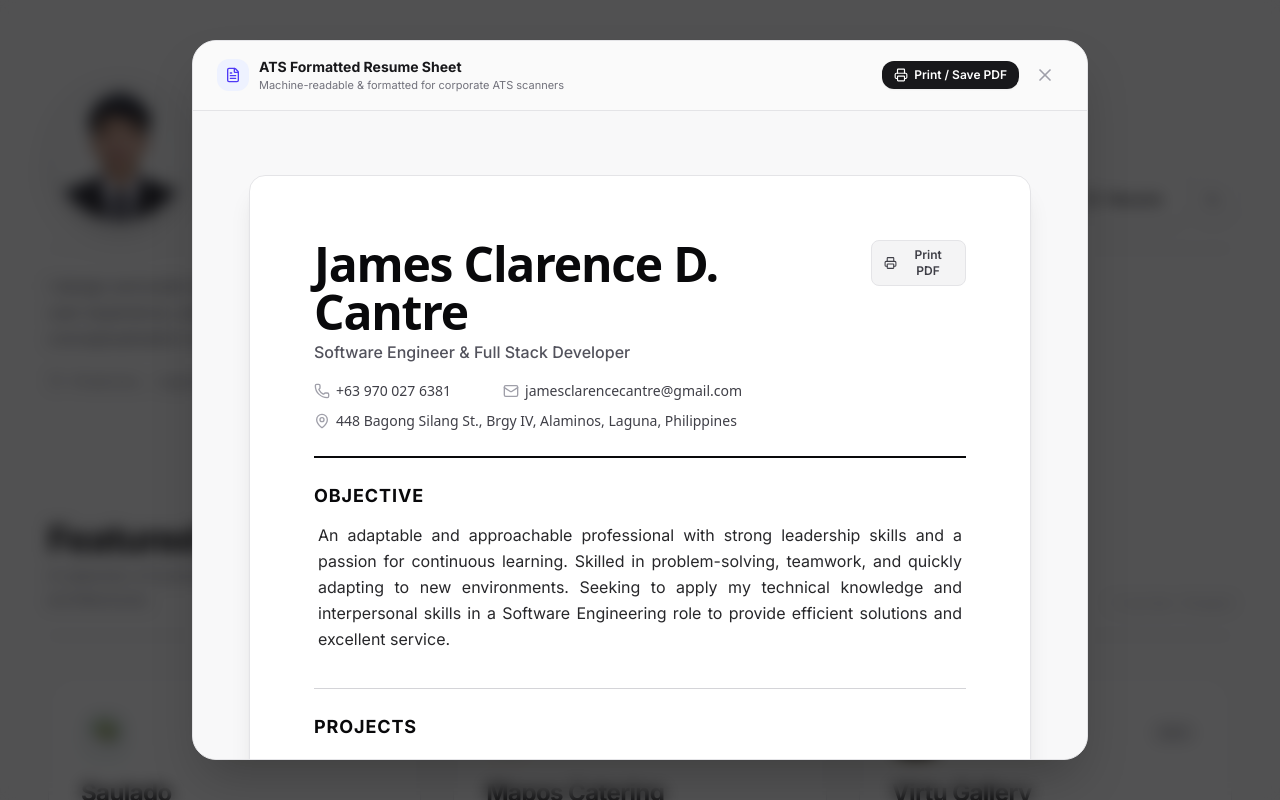
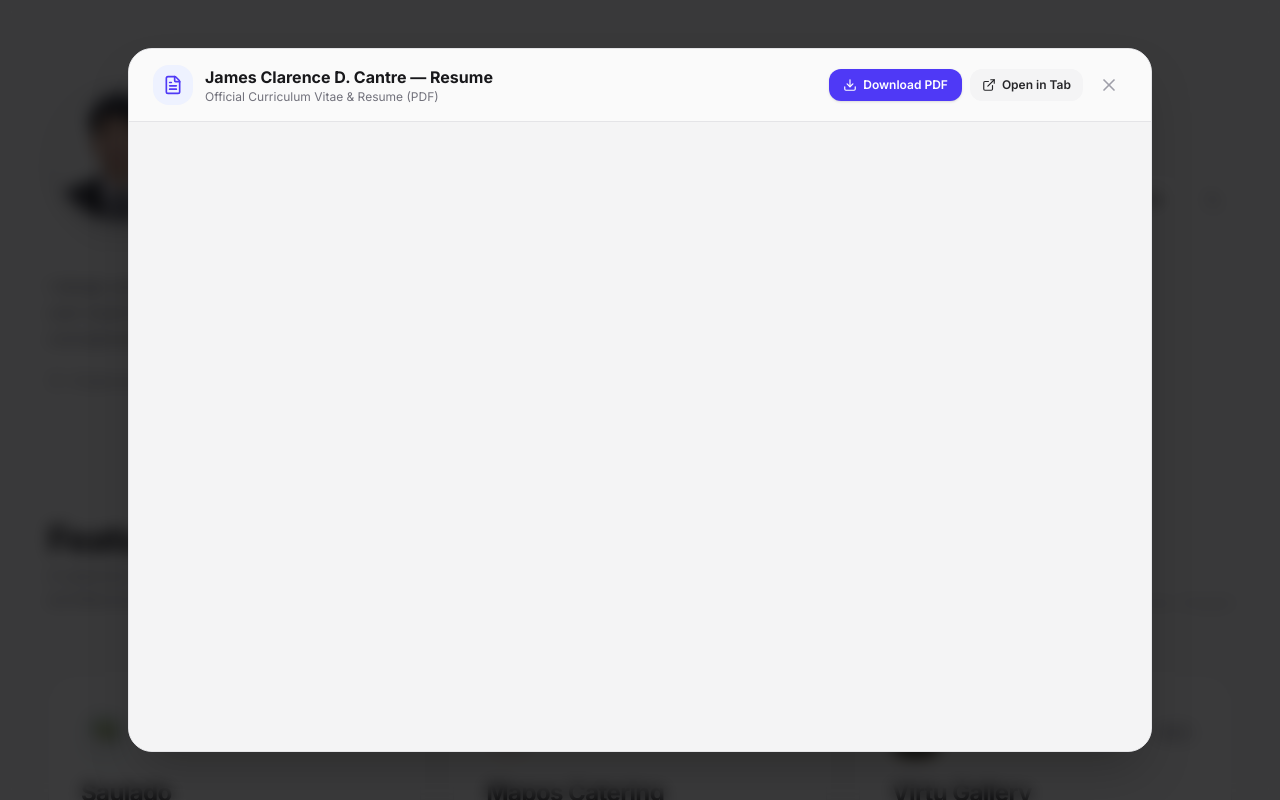
Before and after one commit to ertnac/portfolio, a React (Vite) app: page / in a window 1280 px wide. Both pictures are taken after a click on the button "Resume". Shown: the top 800 px of the page. Built offline with nearby package versions, Linux system fonts and the light colour scheme.

Commit message:
feat: replace code-based resume modal with official downloadable PDF viewer

```diff
--- a/src/components/ResumeModal.jsx
+++ b/src/components/ResumeModal.jsx
@@ -1,43 +1,62 @@
 import React from 'react';
-import { X, Printer, Copy, Check, Download, FileText } from 'lucide-react';
-import { AtsDocumentView } from './AtsDocumentView';
-import { resumeData } from '../data/resumeData';
+import { X, Download, ExternalLink, FileText } from 'lucide-react';
 
-export const ResumeModal = ({ isOpen, onClose, onCopy, copiedField }) => {
+export const ResumeModal = ({ isOpen, onClose }) => {
   if (!isOpen) return null;
 
   return (
-    <div className="fixed inset-0 z-50 flex items-center justify-center p-4 sm:p-6 bg-zinc-950/70 backdrop-blur-sm animate-in fade-in duration-200">
-      <div className="relative w-full max-w-4xl max-h-[90vh] bg-white dark:bg-zinc-900 rounded-3xl shadow-2xl border border-zinc-200 dark:border-zinc-800 flex flex-col overflow-hidden">
+    <div
+      className="fixed inset-0 z-50 flex items-center justify-center p-3 sm:p-6 bg-zinc-950/80 backdrop-blur-sm animate-in fade-in duration-200"
+      onClick={onClose}
+    >
+      <div
+        className="relative w-full max-w-5xl h-[88vh] bg-white dark:bg-zinc-900 rounded-3xl shadow-2xl border border-zinc-200 dark:border-zinc-800 flex flex-col overflow-hidden"
+        onClick={(e) => e.stopPropagation()}
+      >
 
         {/* Modal Header */}
-        <div className="no-print flex items-center justify-between px-6 py-4 border-b border-zinc-200 dark:border-zinc-800 bg-zinc-50 dark:bg-zinc-900/90">
-          <div className="flex items-center gap-2.5">
-            <div className="p-2 rounded-xl bg-indigo-50 dark:bg-indigo-950/60 text-indigo-600 dark:text-indigo-400">
-              <FileText className="w-4 h-4" />
+        <div className="flex items-center justify-between px-5 sm:px-6 py-4 border-b border-zinc-200 dark:border-zinc-800 bg-zinc-50 dark:bg-zinc-900/90 shrink-0">
+          <div className="flex items-center gap-3">
+            <div className="p-2.5 rounded-2xl bg-indigo-50 dark:bg-indigo-950/60 text-indigo-600 dark:text-indigo-400">
+              <FileText className="w-5 h-5" />
             </div>
             <div>
-              <h3 className="text-sm font-bold text-zinc-900 dark:text-white">
-                ATS Formatted Resume Sheet
+              <h3 className="text-sm sm:text-base font-bold text-zinc-900 dark:text-white">
+                James Clarence D. Cantre — Resume
               </h3>
-              <p className="text-[11px] text-zinc-500 dark:text-zinc-400">
-                Machine-readable & formatted for corporate ATS scanners
+              <p className="text-[11px] sm:text-xs text-zinc-500 dark:text-zinc-400">
+                Official Curriculum Vitae & Resume (PDF)
               </p>
             </div>
           </div>
 
           <div className="flex items-center gap-2">
-            <button
-              onClick={() => window.print()}
-              className="inline-flex items-center gap-1.5 px-3 py-1.5 text-xs font-semibold rounded-xl bg-zinc-900 dark:bg-white text-white dark:text-zinc-900 hover:bg-zinc-800 dark:hover:bg-zinc-100 transition-colors shadow-xs"
+            {/* Download Button */}
+            <a
+              href="/resume.pdf"
+              download="James_Clarence_Cantre_Resume.pdf"
+              className="inline-flex items-center gap-1.5 px-3.5 py-2 text-xs font-semibold rounded-xl bg-indigo-600 hover:bg-indigo-500 text-white transition-all shadow-sm active:scale-95 cursor-pointer"
             >
-              <Printer className="w-3.5 h-3.5" />
-              <span>Print / Save PDF</span>
-            </button>
+              <Download className="w-3.5 h-3.5" />
+              <span>Download PDF</span>
+            </a>
 
+            {/* Open in New Tab */}
+            <a
+              href="/resume.pdf"
+              target="_blank"
+              rel="noopener noreferrer"
+              className="hidden sm:inline-flex items-center gap-1.5 px-3 py-2 text-xs font-semibold rounded-xl bg-zinc-100 dark:bg-zinc-800 hover:bg-zinc-200 dark:hover:bg-zinc-700 text-zinc-800 dark:text-zinc-200 transition-colors cursor-pointer"
+              title="Open PDF in new tab"
+            >
+              <ExternalLink className="w-3.5 h-3.5" />
+              <span>Open in Tab</span>
+            </a>
+
+            {/* Close Button */}
             <button
               onClick={onClose}
-              className="p-2 rounded-xl text-zinc-400 hover:text-zinc-600 dark:hover:text-zinc-200 hover:bg-zinc-100 dark:hover:bg-zinc-800 transition-colors"
+              className="p-2 rounded-xl text-zinc-400 hover:text-zinc-600 dark:hover:text-zinc-200 hover:bg-zinc-100 dark:hover:bg-zinc-800 transition-colors cursor-pointer"
               aria-label="Close modal"
             >
               <X className="w-5 h-5" />
@@ -45,15 +64,52 @@ export const ResumeModal = ({ isOpen, onClose, onCopy, copiedField }) => {
           </div>
         </div>
 
-        {/* Modal Body / Scrollable Resume Sheet */}
-        <div className="flex-1 overflow-y-auto p-4 sm:p-8 bg-zinc-100/60 dark:bg-zinc-950/60">
-          <AtsDocumentView
-            resumeData={resumeData}
-            searchQuery=""
-            onCopy={onCopy}
-            copiedField={copiedField}
-          />
+        {/* Modal Body / Embedded PDF View */}
+        <div className="flex-1 w-full h-full bg-zinc-100 dark:bg-zinc-950 overflow-hidden relative">
+          <object
+            data="/resume.pdf#toolbar=1&navpanes=0"
+            type="application/pdf"
+            className="w-full h-full border-0"
+          >
+            <iframe
+              src="/resume.pdf#toolbar=1&navpanes=0"
+              title="James Clarence D. Cantre Resume PDF"
+              className="w-full h-full border-0"
+            >
+              <div className="flex flex-col items-center justify-center h-full p-8 text-center space-y-4">
+                <FileText className="w-12 h-12 text-zinc-400" />
+                <div className="space-y-1">
+                  <h4 className="text-base font-bold text-zinc-900 dark:text-white">
+                    Preview Not Supported Directly
+                  </h4>
+                  <p className="text-xs text-zinc-500 dark:text-zinc-400 max-w-sm">
+                    Your device does not support inline PDF preview. You can download or view it in a new tab below.
+                  </p>
+                </div>
+                <div className="flex items-center gap-3">
+                  <a
+                    href="/resume.pdf"
+                    download="James_Clarence_Cantre_Resume.pdf"
+                    className="inline-flex items-center gap-2 px-4 py-2 bg-indigo-600 hover:bg-indigo-500 text-white rounded-xl text-xs font-semibold"
+                  >
+                    <Download className="w-4 h-4" />
+                    Download PDF
+                  </a>
+                  <a
+                    href="/resume.pdf"
+                    target="_blank"
+                    rel="noopener noreferrer"
+                    className="inline-flex items-center gap-2 px-4 py-2 bg-zinc-200 dark:bg-zinc-800 text-zinc-900 dark:text-white rounded-xl text-xs font-semibold"
+                  >
+                    <ExternalLink className="w-4 h-4" />
+                    Open in Tab
+                  </a>
+                </div>
+              </div>
+            </iframe>
+          </object>
         </div>
+
       </div>
     </div>
   );
```
Also changed, not shown: 2 other files (tests, documents, lock files or other folders).
